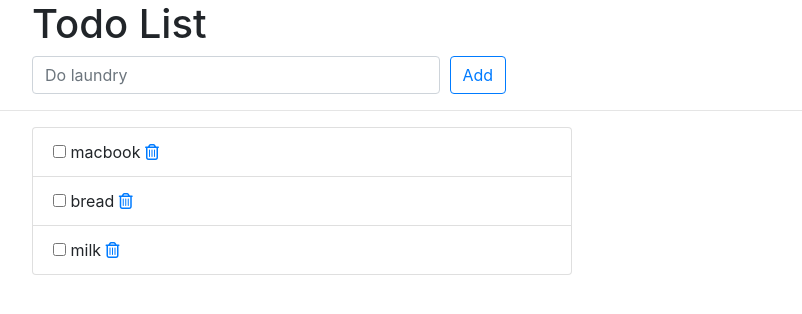
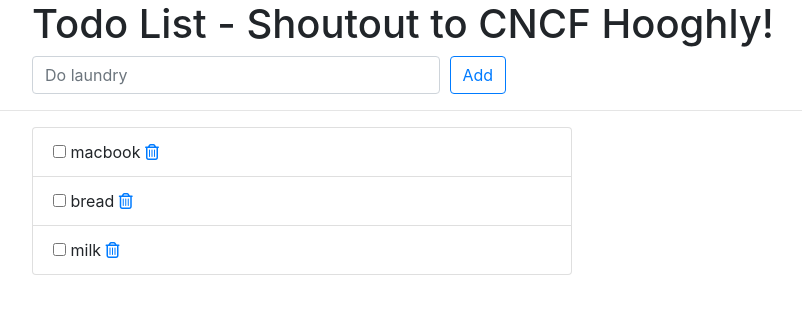
Before and after one commit to verma-kunal/cncf-hooghly-workshop, a Django app: page /todos/ in a window 1280 px wide. Shown: the top 314 px of the page, without its empty margins (243-1045 px from the left). Run offline with Django 3.2, Linux system fonts and the light colour scheme; data comes from the database, SQL or seed files in the repository; both versions use the stored data as it was after the commit; some libraries are stand-ins or nearby versions.

Commit message:
update: heading to cncf

```diff
--- a/todos/templates/todos/index.html
+++ b/todos/templates/todos/index.html
@@ -12,7 +12,7 @@
     <div class="offset-md-2 col-lg-9">
       <div class="page-header">
         <h1>
-          Todo List
+          Todo List - Shoutout to CNCF Hooghly!
         </h1>
       </div>
     </div>
```
Also changed, not shown: db.sqlite3.
